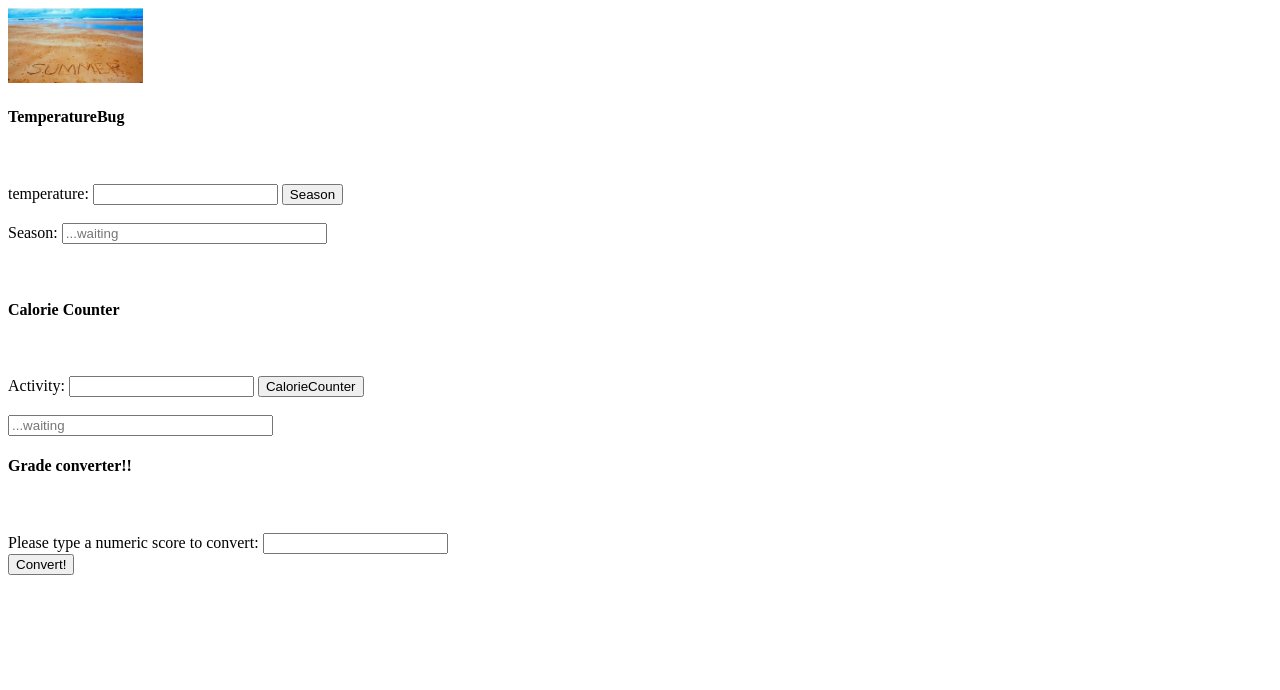
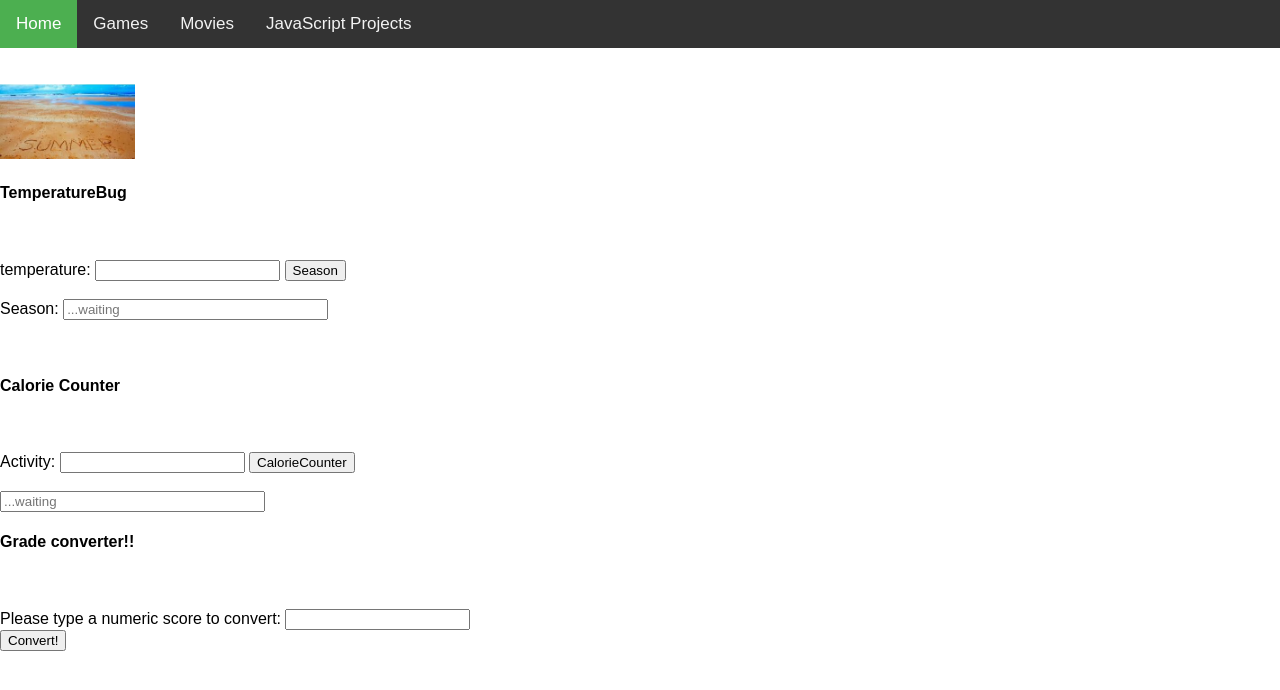
Before and after one commit to galindo4926/galindo4926.github.io, a plain HTML site: page Additional HTML tags/Homeprojects.html in a window 1280 px wide. Drawn offline with Linux system fonts and the light colour scheme.

Commit message:
third upload fifth 3

```diff
--- a/Additional HTML tags/Homeprojects.html
+++ b/Additional HTML tags/Homeprojects.html
@@ -5,8 +5,47 @@
     <title>HomeProjects</title>
     <script src="myownscript.js"></script>
 </head>
+<style>
+    body {
+        margin: 0;
+        font-family: Arial, Helvetica, sans-serif;
+    }
+
+    .topnav {
+        overflow: hidden;
+        background-color: #333;
+    }
+
+    .topnav a {
+        float: left;
+        color: #f2f2f2;
+        text-align: center;
+        padding: 14px 16px;
+        text-decoration: none;
+        font-size: 17px;
+    }
+
+    .topnav a:hover {
+        background-color: #ddd;
+        color: black;
+    }
+
+    .topnav a.active {
+        background-color: #4CAF50;
+        color: white;
+    }
+</style>
+
+<div class="topnav">
+    <a class="active" href="mypage.html">Home</a>
+    <a href="games.html">Games</a>
+    <a href="movies.html">Movies</a>
+    <a href="Homeprojects.html">JavaScript Projects</a>
+</div>
+<br><br>
 <body>
 <img id="weather" src="img/beach.JPG" height="75">
+
 <form name="conditional">
     <h4>TemperatureBug</h4>
     <br><br>
```
Also changed, not shown: Additional HTML tags/games.html (+1 -0 lines), Additional HTML tags/movies.html (+3 -1 lines).
